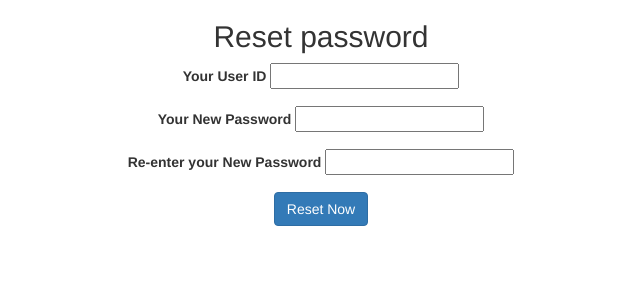
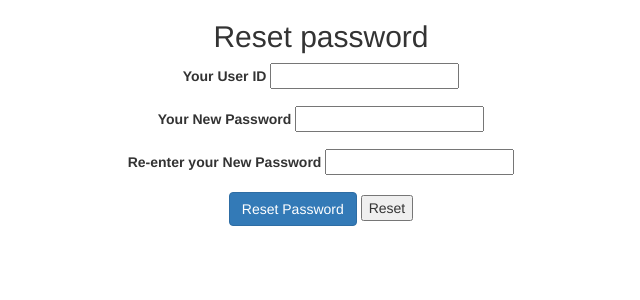
Before and after one commit to yujade01/FYP-PROJECT, a PHP site: page /forgotPwForm.php in a window 1280 px wide. Shown: the top 300 px of the page, without its empty margins (319-959 px from the left). Run offline with PHP 8.4, Linux system fonts and the light colour scheme.

Commit message:
add id for password and reset button

```diff
--- a/forgotPwForm.php
+++ b/forgotPwForm.php
@@ -14,14 +14,15 @@
 		</div>
 		<div class="form-group">
 			<label>Your New Password</label>
-			<input type="password" name="newPw" maxlength="25">
+			<input type="password" name="newPw" id="newPW" maxlength="25">
 		</div>
 		<div class="form-group">
 			<label>Re-enter your New Password</label>
-			<input type="password" name="confirmPw" maxlength="25">
+			<input type="password" name="confirmPw" id="confirmPw" maxlength="25">
 		</div>
 		<div class="form-group">
-			<button type="submit" name="reset-password" class="btn btn-primary">Reset Now</button>
+			<button type="submit" name="reset-password" class="btn btn-primary">Reset Password</button>
+			<button type = "reset" value = "Reset btn" >Reset</button>
 		</div>
 	</form>
 </body>
```
